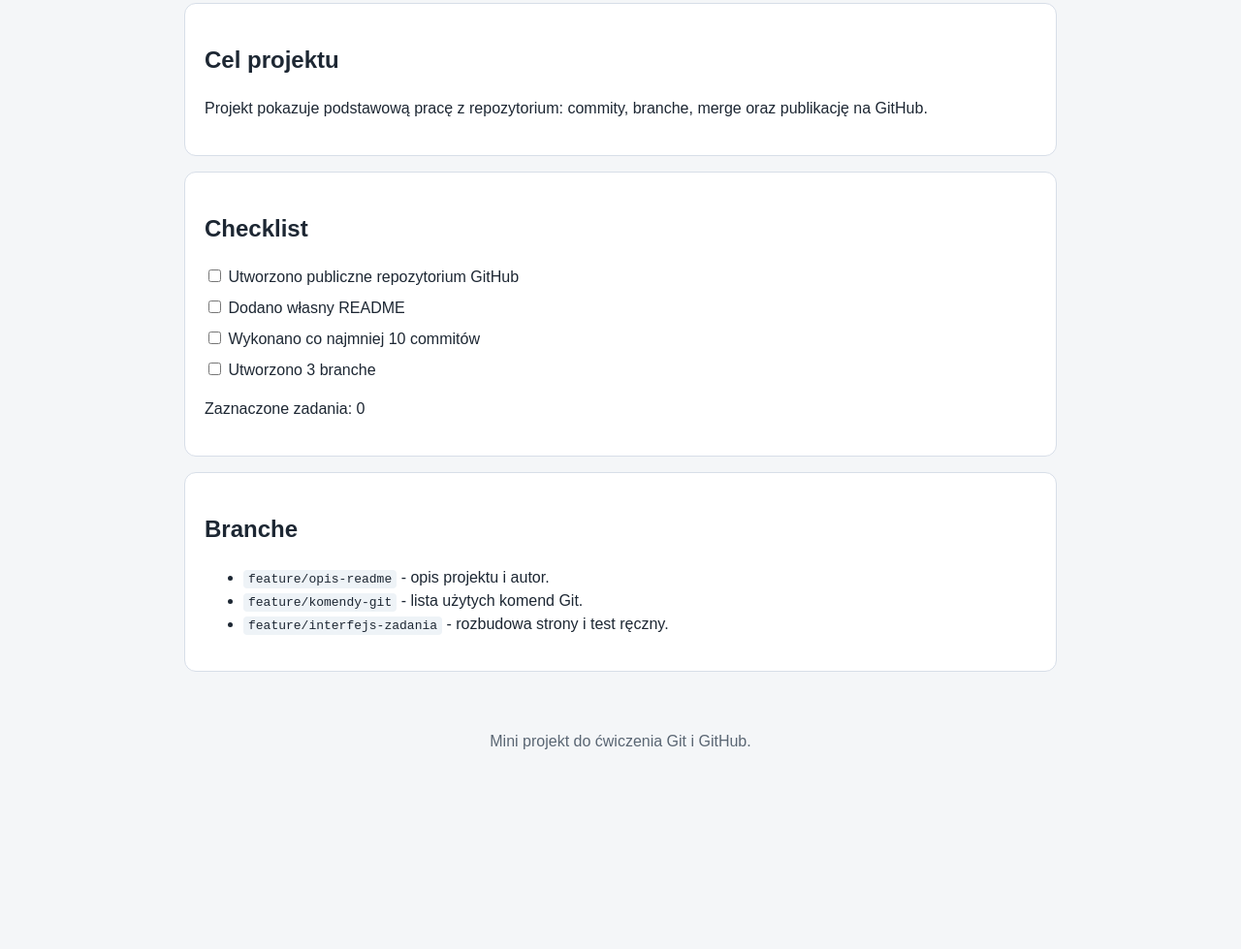
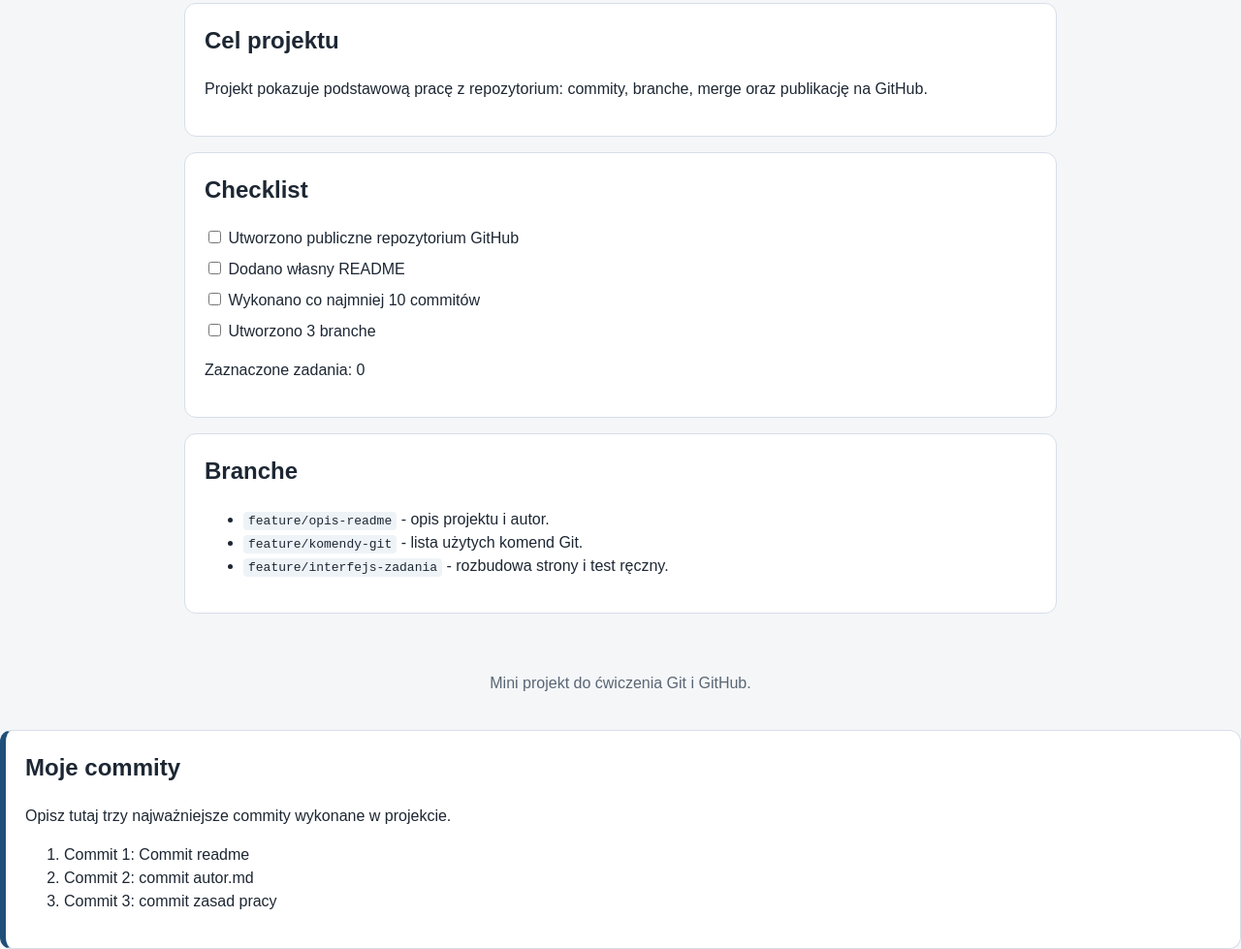
Before and after one commit to genc7l/git-mini-projekt-szkola, a plain HTML site: page starter_mini_projekt_git_github/index.html in a window 1280 px wide. Shown: the part 244-1223 px from the top of the page at 97% size. Before the commit the page ends 1057 px from the top, so only its background shows below. Drawn offline with Linux system fonts and the light colour scheme.

Commit message:
Rozbudowa strony startowej o sekcję commitów

```diff
--- a/starter_mini_projekt_git_github/index.html
+++ b/starter_mini_projekt_git_github/index.html
@@ -43,5 +43,18 @@
   </footer>
 
   <script src="script.js"></script>
+
+<!-- Wklej tę sekcję w pliku index.html wewnątrz znacznika <main>. -->
+<section class="card highlight">
+  <h2>Moje commity</h2>
+  <p>Opisz tutaj trzy najważniejsze commity wykonane w projekcie.</p>
+  <ol>
+    <li>Commit 1: Commit readme</li>
+    <li>Commit 2: commit autor.md</li>
+    <li>Commit 3: commit zasad pracy</li>
+  </ol>
+</section>
+
+
 </body>
 </html>
--- a/starter_mini_projekt_git_github/script.js
+++ b/starter_mini_projekt_git_github/script.js
@@ -8,3 +8,6 @@ function updateProgress() {
 
 tasks.forEach((task) => task.addEventListener('change', updateProgress));
 updateProgress();
+
+// Dopisz do script.js lub wykorzystaj jako inspirację.
+console.log('Mini projekt Git działa poprawnie.');
--- a/starter_mini_projekt_git_github/style.css
+++ b/starter_mini_projekt_git_github/style.css
@@ -54,3 +54,12 @@ footer {
   text-align: center;
   color: #5a6673;
 }
+
+/* Dopisz do pliku style.css na branchu feature/interfejs-zadania. */
+.highlight {
+  border-left: 6px solid #1f4e79;
+}
+
+.card h2 {
+  margin-top: 0;
+}
```
Also changed, not shown: 1 other file.
